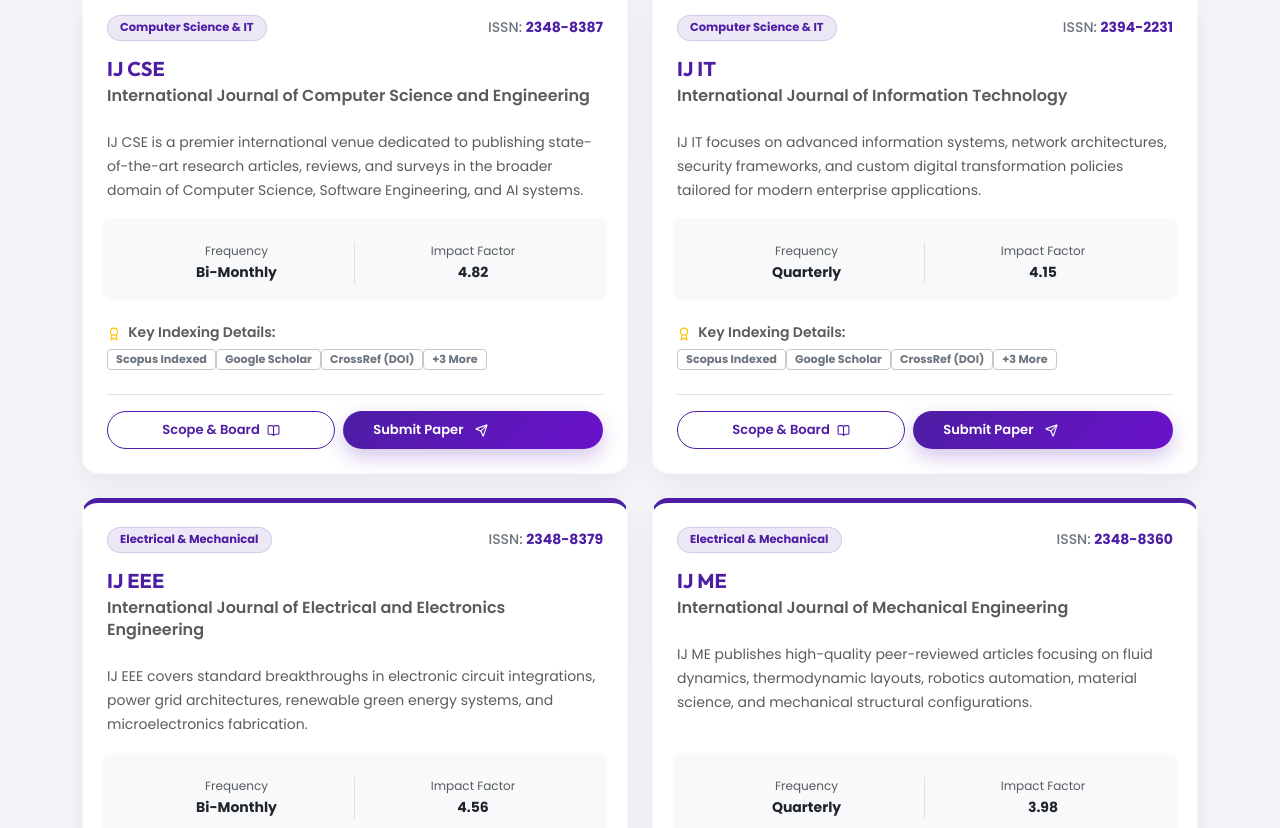
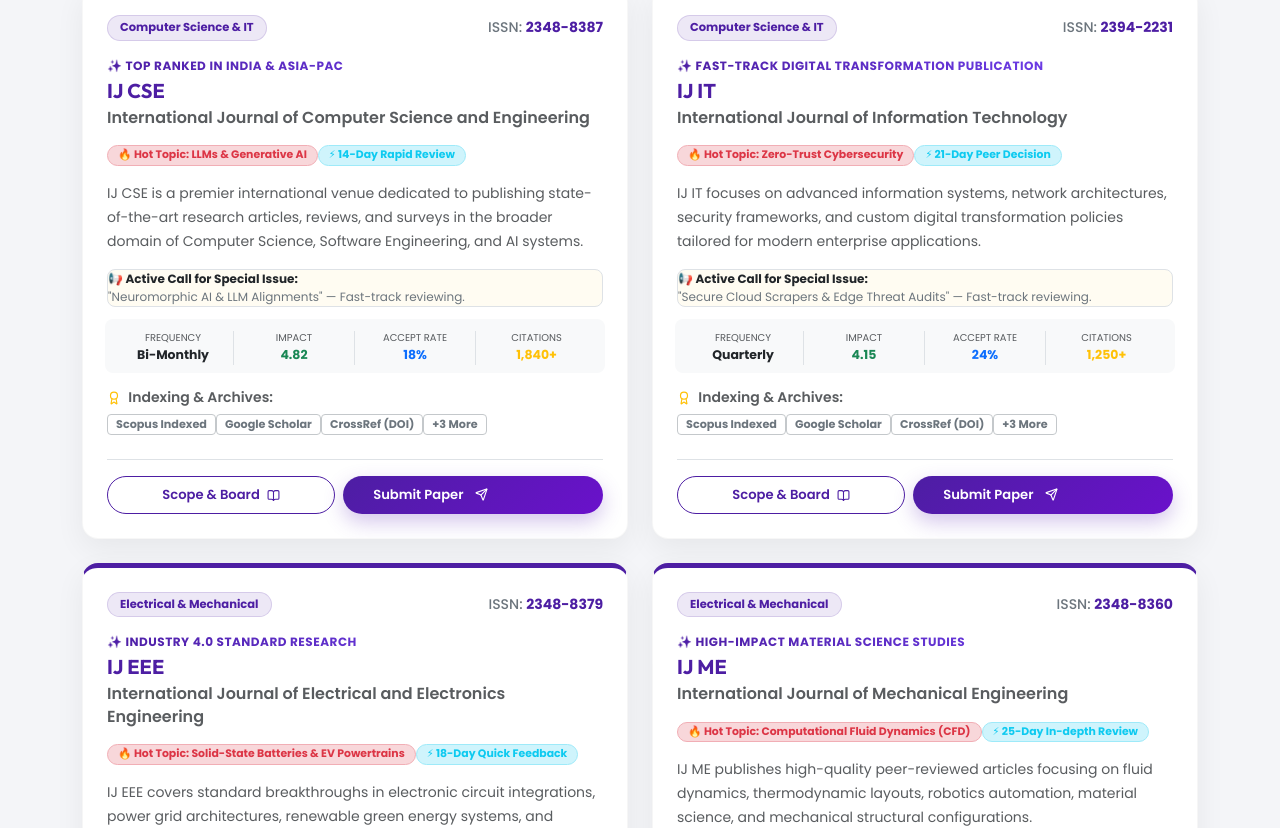
Before and after one commit to M-Brinda/Saishnaa, a React (Vite) app: page /journals in a window 1280 px wide. Shown: the part 861-1689 px from the top of the page. Built offline with nearby package versions, Linux system fonts and the light colour scheme.

Commit message:
feat: enhance academic journals with premium marketing-based metrics, active calls and trending hot topics

```diff
--- a/src/pages/Journals.jsx
+++ b/src/pages/Journals.jsx
@@ -35,6 +35,12 @@ export default function Journals() {
       frequency: "Bi-Monthly",
       editorInChief: "Dr. Anand Kumar, Ph.D. (IIT Madras)",
       impactFactor: "4.82",
+      reviewTime: "14-Day Rapid Review",
+      acceptanceRate: "18%",
+      popularTopic: "LLMs & Generative AI",
+      specialIssue: "Neuromorphic AI & LLM Alignments",
+      citations: "1,840+",
+      marketingTag: "Top Ranked in India & Asia-Pac",
       description: "IJ CSE is a premier international venue dedicated to publishing state-of-the-art research articles, reviews, and surveys in the broader domain of Computer Science, Software Engineering, and AI systems.",
       indexing: ["Scopus Indexed", "Google Scholar", "CrossRef (DOI)", "DBLP", "Index Copernicus", "EBSCO"],
       scope: [
@@ -60,6 +66,12 @@ export default function Journals() {
       frequency: "Quarterly",
       editorInChief: "Dr. Priya Sharma, Ph.D. (IISc Bangalore)",
       impactFactor: "4.15",
+      reviewTime: "21-Day Peer Decision",
+      acceptanceRate: "24%",
+      popularTopic: "Zero-Trust Cybersecurity",
+      specialIssue: "Secure Cloud Scrapers & Edge Threat Audits",
+      citations: "1,250+",
+      marketingTag: "Fast-Track Digital Transformation Publication",
       description: "IJ IT focuses on advanced information systems, network architectures, security frameworks, and custom digital transformation policies tailored for modern enterprise applications.",
       indexing: ["Scopus Indexed", "Google Scholar", "CrossRef (DOI)", "ProQuest", "EBSCO", "DOAJ"],
       scope: [
@@ -85,6 +97,12 @@ export default function Journals() {
       frequency: "Bi-Monthly",
       editorInChief: "Dr. Rajesh Varma, Ph.D. (NIT Trichy)",
       impactFactor: "4.56",
+      reviewTime: "18-Day Quick Feedback",
+      acceptanceRate: "21%",
+      popularTopic: "Solid-State Batteries & EV Powertrains",
+      specialIssue: "Smart Micro-Grids & Solid-State EV Charging",
+      citations: "1,520+",
+      marketingTag: "Industry 4.0 Standard Research",
       description: "IJ EEE covers standard breakthroughs in electronic circuit integrations, power grid architectures, renewable green energy systems, and microelectronics fabrication.",
       indexing: ["Scopus Indexed", "Google Scholar", "Inspec", "CrossRef (DOI)", "DOAJ", "Ulrich's Periodical Directory"],
       scope: [
@@ -110,6 +128,12 @@ export default function Journals() {
       frequency: "Quarterly",
       editorInChief: "Dr. Sanjay Mehta, Ph.D. (BITS Pilani)",
       impactFactor: "3.98",
+      reviewTime: "25-Day In-depth Review",
+      acceptanceRate: "19%",
+      popularTopic: "Computational Fluid Dynamics (CFD)",
+      specialIssue: "Additive Manufacturing & Aerodynamic Design",
+      citations: "980+",
+      marketingTag: "High-Impact Material Science Studies",
       description: "IJ ME publishes high-quality peer-reviewed articles focusing on fluid dynamics, thermodynamic layouts, robotics automation, material science, and mechanical structural configurations.",
       indexing: ["Scopus Indexed", "Google Scholar", "Ei Compendex", "CrossRef (DOI)", "EBSCO"],
       scope: [
@@ -314,7 +338,17 @@ export default function Journals() {
                   </div>
 
                   {/* Journal Title & Codes */}
-                  <div className="mb-3">
+                  <div className="mb-2">
+                    <span className="text-gradient fw-bold mb-1 d-block" style={{
+                      fontSize: '0.75rem',
+                      letterSpacing: '0.5px',
+                      textTransform: 'uppercase',
+                      background: 'linear-gradient(45deg, var(--main-color), var(--secondary-color))',
+                      WebkitBackgroundClip: 'text',
+                      WebkitTextFillColor: 'transparent'
+                    }}>
+                      ✨ {journal.marketingTag}
+                    </span>
                     <h5 className="fw-bold mb-1" style={{ color: 'var(--main-color)', fontFamily: 'Outfit, sans-serif' }}>
                       {journal.code}
                     </h5>
@@ -323,25 +357,53 @@ export default function Journals() {
                     </h6>
                   </div>
 
-                  <p className="text-muted small mb-4 flex-grow-1" style={{ lineHeight: '1.7' }}>
+                  {/* Hot Topics & Rapid Review Indicator */}
+                  <div className="mb-3 d-flex align-items-center gap-1.5 flex-wrap">
+                    <span className="badge rounded-pill bg-danger-subtle text-danger border border-danger-subtle" style={{ fontSize: '0.68rem', padding: '4px 10px' }}>
+                      🔥 Hot Topic: {journal.popularTopic}
+                    </span>
+                    <span className="badge rounded-pill bg-info-subtle text-info border border-info-subtle" style={{ fontSize: '0.68rem', padding: '4px 10px', color: '#0dcaf0' }}>
+                      ⚡ {journal.reviewTime}
+                    </span>
+                  </div>
+
+                  <p className="text-muted small mb-3 flex-grow-1" style={{ lineHeight: '1.7' }}>
                     {journal.description}
                   </p>
 
-                  {/* Highlight Metrics */}
-                  <div className="row g-2 mb-4 p-3 bg-light rounded-3 text-center">
-                    <div className="col-6 border-end">
-                      <small className="text-muted d-block" style={{ fontSize: '0.75rem' }}>Frequency</small>
-                      <strong className="text-dark small">{journal.frequency}</strong>
+                  {/* Active Call strip */}
+                  <div className="p-2.5 rounded-3 mb-3 border text-start" style={{
+                    backgroundColor: 'rgba(255, 193, 7, 0.05)',
+                    borderColor: 'rgba(255, 193, 7, 0.25)',
+                    fontSize: '0.75rem'
+                  }}>
+                    <span className="fw-bold text-dark d-block mb-0.5">📢 Active Call for Special Issue:</span>
+                    <span className="text-secondary">"{journal.specialIssue}" — Fast-track reviewing.</span>
+                  </div>
+
+                  {/* Highlight Metrics Grid */}
+                  <div className="row g-1 mb-3 p-2 bg-light rounded-3 text-center" style={{ fontSize: '0.78rem' }}>
+                    <div className="col-3 border-end">
+                      <small className="text-muted d-block" style={{ fontSize: '0.62rem', textTransform: 'uppercase' }}>Frequency</small>
+                      <strong className="text-dark">{journal.frequency}</strong>
                     </div>
-                    <div className="col-6">
-                      <small className="text-muted d-block" style={{ fontSize: '0.75rem' }}>Impact Factor</small>
-                      <strong className="text-dark small text-success">{journal.impactFactor}</strong>
+                    <div className="col-3 border-end">
+                      <small className="text-muted d-block" style={{ fontSize: '0.62rem', textTransform: 'uppercase' }}>Impact</small>
+                      <strong className="text-success">{journal.impactFactor}</strong>
+                    </div>
+                    <div className="col-3 border-end">
+                      <small className="text-muted d-block" style={{ fontSize: '0.62rem', textTransform: 'uppercase' }}>Accept Rate</small>
+                      <strong className="text-primary">{journal.acceptanceRate}</strong>
+                    </div>
+                    <div className="col-3">
+                      <small className="text-muted d-block" style={{ fontSize: '0.62rem', textTransform: 'uppercase' }}>Citations</small>
+                      <strong className="text-warning">{journal.citations}</strong>
                     </div>
                   </div>
 
                   {/* Indexing Badges */}
                   <div className="mb-4">
-                    <h6 className="fw-semibold text-muted small mb-2"><Award size={14} className="me-1 text-warning" /> Key Indexing Details:</h6>
+                    <h6 className="fw-semibold text-muted small mb-2"><Award size={14} className="me-1 text-warning" /> Indexing & Archives:</h6>
                     <div className="d-flex flex-wrap gap-1.5">
                       {journal.indexing.slice(0, 3).map((ind, iIdx) => (
                         <span key={iIdx} className="badge bg-white text-secondary border border-secondary-subtle" style={{
@@ -453,19 +515,38 @@ export default function Journals() {
                     </ul>
                   </div>
 
-                  {/* Indexing List & Board Info */}
+                   {/* Indexing List & Board Info */}
                   <div className="col-md-5 text-start">
+                    <div className="p-3 rounded-4 mb-3" style={{ backgroundColor: 'rgba(255, 193, 7, 0.04)', border: '1px solid rgba(255, 193, 7, 0.2)' }}>
+                      <h6 className="fw-bold mb-1.5 small text-dark d-flex align-items-center gap-1">
+                        📢 Active Special Issue Call:
+                      </h6>
+                      <p className="text-dark mb-1 fw-bold" style={{ fontSize: '0.78rem' }}>
+                        "{viewScopeJournal.specialIssue}"
+                      </p>
+                      <small className="text-muted d-block" style={{ fontSize: '0.7rem', lineHeight: '1.4' }}>
+                        Now accepting high-impact manuscripts. Fast-track peer reviewing applies globally.
+                      </small>
+                    </div>
+
                     <div className="p-3 rounded-4 mb-3" style={{ backgroundColor: 'rgba(77,30,163,0.04)', border: '1px solid rgba(77,30,163,0.08)' }}>
                       <h6 className="fw-bold mb-2 small text-dark d-flex align-items-center gap-1">
-                        <Shield size={14} className="text-primary" /> Global Databases Indexing:
+                        <Shield size={14} className="text-primary" /> Journal Performance:
                       </h6>
-                      <div className="d-flex flex-wrap gap-1.5">
-                        {viewScopeJournal.indexing.map((ind, iIdx) => (
-                          <span key={iIdx} className="badge bg-white text-dark border border-secondary-subtle" style={{ fontSize: '0.68rem', padding: '4px 8px' }}>
-                            {ind}
-                          </span>
-                        ))}
-                      </div>
+                      <ul className="list-unstyled mb-0 text-secondary" style={{ fontSize: '0.75rem', lineHeight: '1.6' }}>
+                        <li className="d-flex justify-content-between mb-1">
+                          <span>Acceptance Rate:</span>
+                          <strong className="text-dark">{viewScopeJournal.acceptanceRate}</strong>
+                        </li>
+                        <li className="d-flex justify-content-between mb-1">
+                          <span>Review Decision:</span>
+                          <strong className="text-dark">{viewScopeJournal.reviewTime}</strong>
+                        </li>
+                        <li className="d-flex justify-content-between">
+                          <span>Citations Strength:</span>
+                          <strong className="text-dark">{viewScopeJournal.citations} Citations</strong>
+                        </li>
+                      </ul>
                     </div>
 
                     <div className="p-3 rounded-4" style={{ backgroundColor: 'rgba(255,107,107,0.04)', border: '1px solid rgba(255,107,107,0.08)' }}>
```
